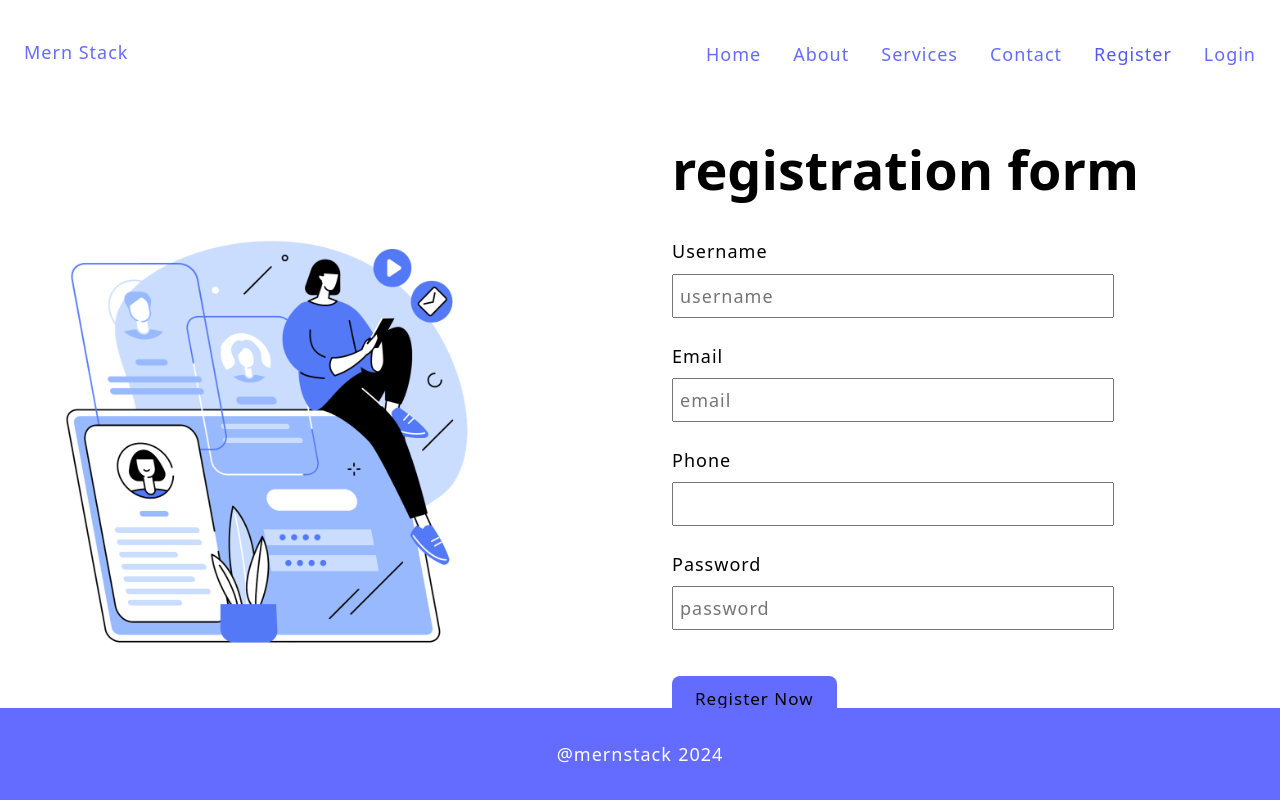
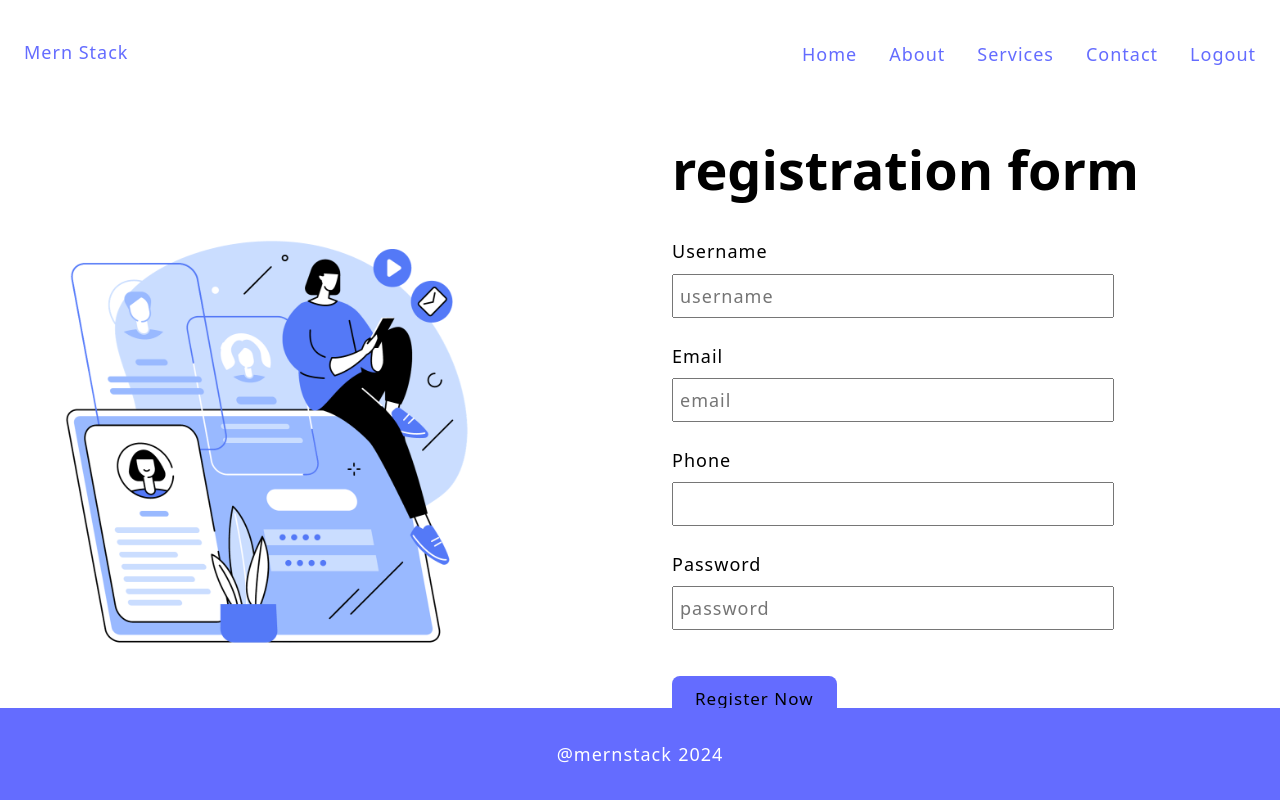
Before and after one commit to anikets2001/mern-front-end, a React (Vite) app: page /register in a window 1280 px wide. Built offline with nearby package versions, Linux system fonts and the light colour scheme.

Commit message:
logout functionality done

```diff
--- a/src/App.jsx
+++ b/src/App.jsx
@@ -9,6 +9,7 @@
 import { Navbar } from "./Components/Navbar";
 import { ErrorPage } from "./Pages/ErrorPage";
 import { Footer } from "./Components/Footer";
+import Logout from "./Pages/Logout";
 
 const App = () => {
   return (
@@ -21,6 +22,7 @@
         <Route path="/service" element={<Service />} />
         <Route path="/register" element={<Register />} />
         <Route path="/login" element={<Login />} />
+        <Route path="/logout" element={<Logout />} />
         <Route path="*" element={<ErrorPage />} />
       </Routes>
       <Footer />
--- a/src/Components/Navbar.jsx
+++ b/src/Components/Navbar.jsx
@@ -1,8 +1,11 @@
 import React from "react";
 import { NavLink } from "react-router-dom";
 import "../Css/Navbar.css";
+import { useAuth } from "../store/auth";
 
 export const Navbar = () => {
+  const isLoggedIn = useAuth();
+
   return (
     <header>
       <div className="container">
@@ -24,12 +27,20 @@
             <li>
               <NavLink to="/contact">Contact</NavLink>
             </li>
+            {isLoggedIn ? (
+              <li>
+                <NavLink to="/logout">Logout</NavLink>
+              </li>
+            ) : (
+              <>
                 <li>
                   <NavLink to="/register">Register</NavLink>
                 </li>
                 <li>
                   <NavLink to="/login">Login</NavLink>
                 </li>
+              </>
+            )}
           </ul>
         </nav>
       </div>
--- /dev/null
+++ b/src/Pages/Logout.jsx
@@ -0,0 +1,13 @@
+import React, { useEffect } from "react";
+import { Navigate } from "react-router-dom";
+import { useAuth } from "../store/auth";
+
+const Logout = () => {
+  const LogoutUser = useAuth();
+  useEffect(() => {
+    LogoutUser();
+  }, [LogoutUser]);
+  return <Navigate to="/login" />;
+};
+
+export default Logout;
--- a/src/store/auth.jsx
+++ b/src/store/auth.jsx
@@ -1,14 +1,23 @@
-import { createContext, useContext } from "react";
+import { createContext, useContext, useState } from "react";
 
 export const AuthContext = createContext();
 
 export const AuthProvider = ({ children }) => {
+  const [token, setToken] = useState(localStorage.getItem("token"));
   const storeTokenInLs = (serverToken) => {
     return localStorage.setItem("token", serverToken);
   };
 
+  let isLoggedIn = !!token;
+
+  //   tackle the logout functionality
+  const LogoutUser = () => {
+    setToken("");
+    return localStorage.removeItem("token");
+  };
+
   return (
-    <AuthContext.Provider value={storeTokenInLs}>
+    <AuthContext.Provider value={(isLoggedIn, storeTokenInLs, LogoutUser)}>
       {children}
     </AuthContext.Provider>
   );
```
Lines whose indentation alone changed are shown as unchanged.
